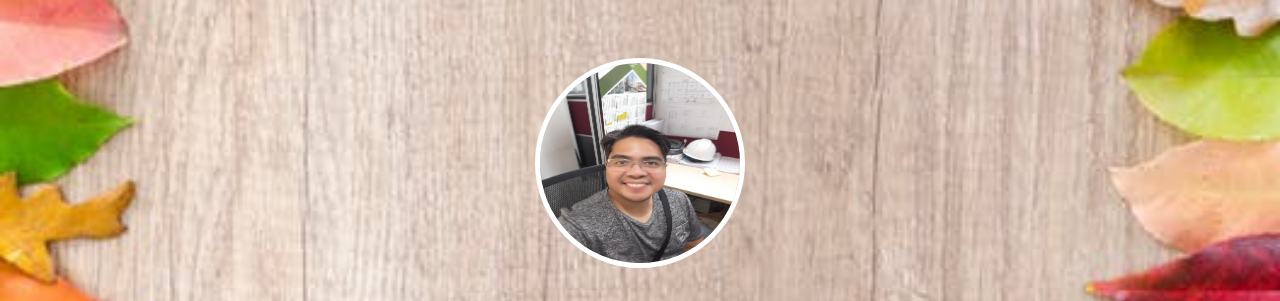
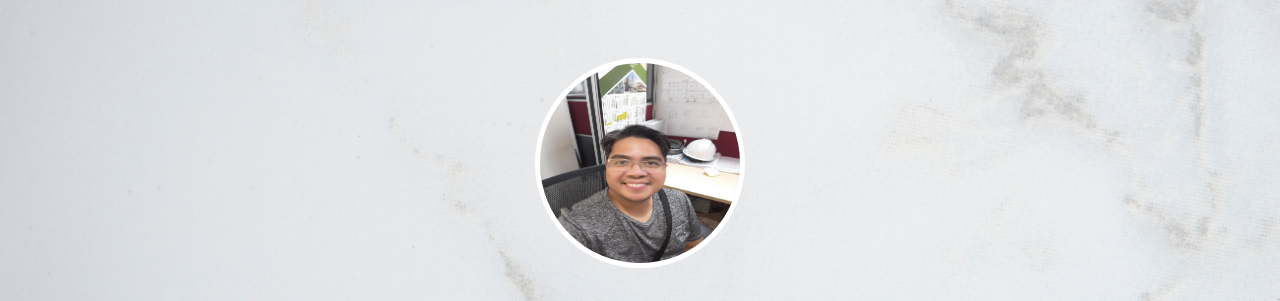
Before and after one commit to pandirey/web-portfolio, a plain HTML site: page index.html in a window 1280 px wide. Shown: the top 301 px of the page. Drawn offline with nearby package versions, Linux system fonts and the light colour scheme.

Commit message:
updates my web dev portfolio v0.1

```diff
--- a/assets/css/style.css
+++ b/assets/css/style.css
@@ -1,5 +1,5 @@
 body {
-	background-image: url(../images/background5.jpeg);
+	background-image: url(../images/background7.jpeg);
 	background-position: center center;
 	background-size: cover;
 	background-repeat: no-repeat;
```
Also changed, not shown: assets/images/background6.jpeg (added), assets/images/background7.jpeg (added), assets/images/me2.jpeg (deleted).
